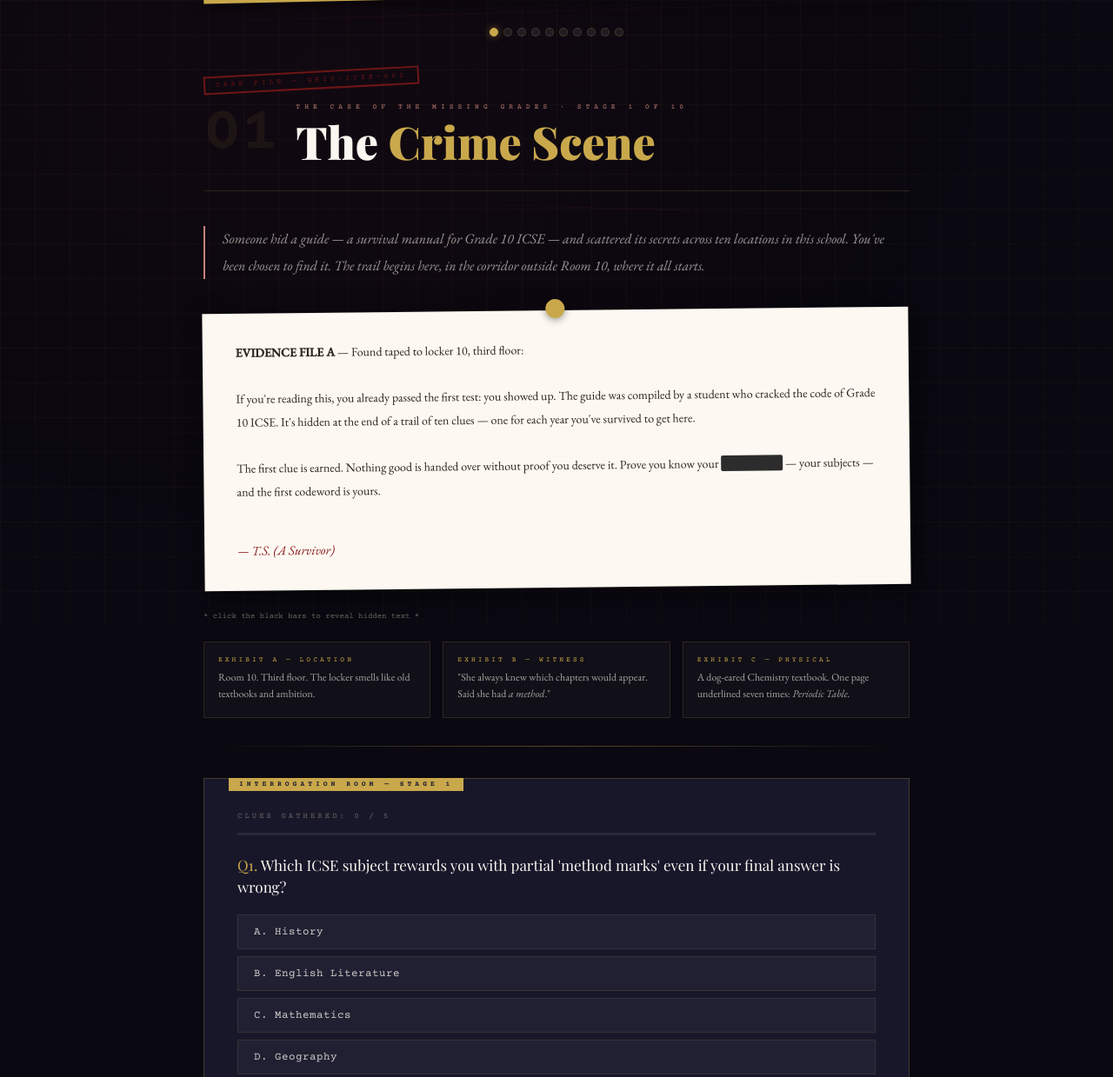
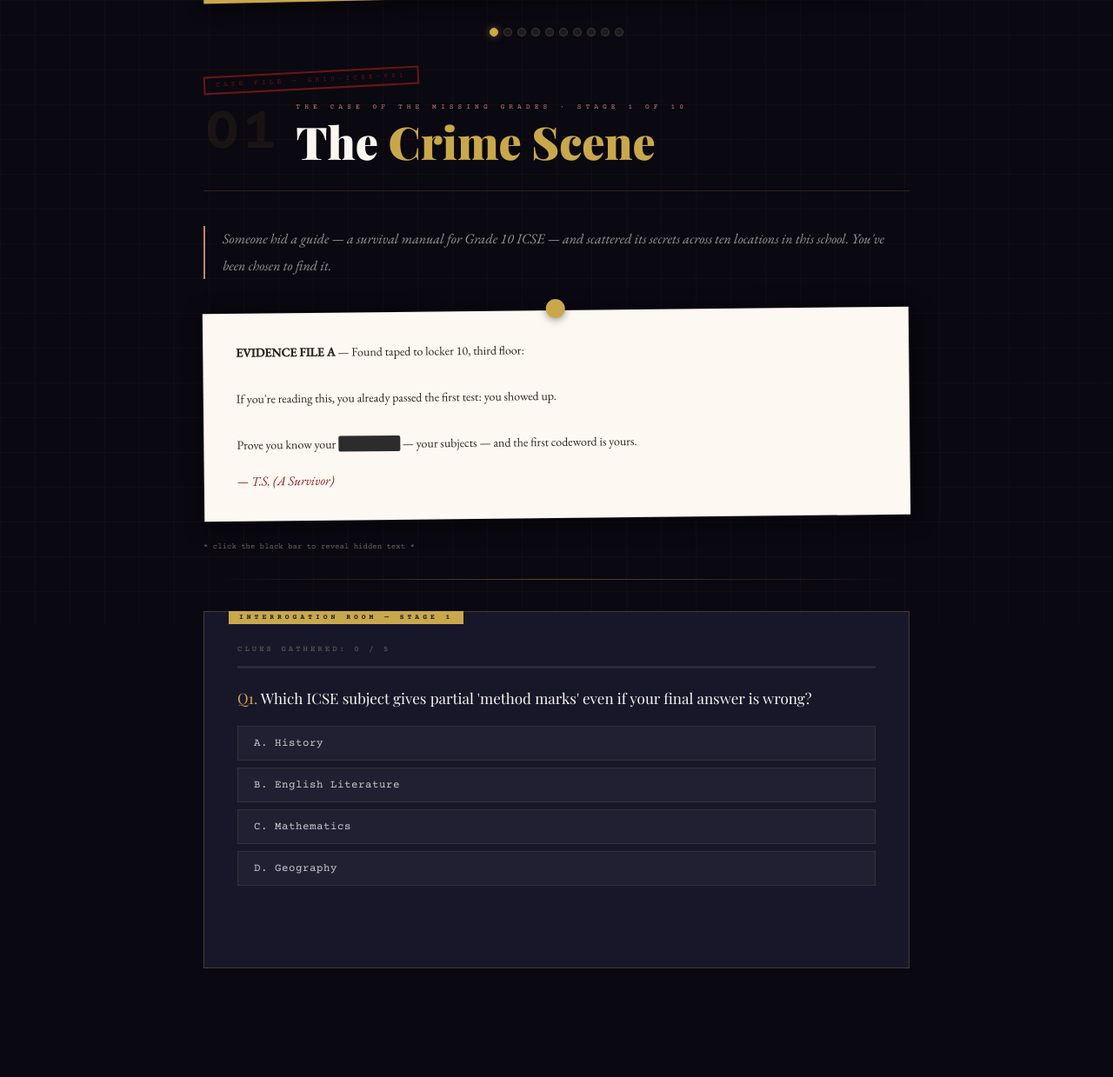
Before and after one commit to Kewin3d2y/Guide-to-Survive-grade-10, a plain HTML site: page stage1.html in a window 1280 px wide. Shown: the part 80-1319 px from the top of the page at 87% size. Drawn offline with nearby package versions, Linux system fonts and the light colour scheme; a web font is replaced by a local one.

Commit message:
Add files via upload

```diff
--- a/stage1.html
+++ b/stage1.html
@@ -5,30 +5,19 @@
 <title>Stage 1 — The Crime Scene</title>
 <link rel="stylesheet" href="theme.css">
 <style>
-body::after{content:'';position:fixed;inset:0;background:radial-gradient(ellipse at 30% 20%,rgba(139,26,26,.06),transparent 60%);pointer-events:none;z-index:0;}
-.string{position:fixed;height:1px;background:linear-gradient(90deg,transparent,rgba(139,26,26,.25),transparent);z-index:0;animation:sw var(--d) ease-in-out infinite var(--dl);}
-@keyframes sw{0%,100%{transform:rotate(var(--r));opacity:.4}50%{transform:rotate(calc(var(--r) + 1deg));opacity:.8}}
+.redacted{background:#2c2c2c;color:transparent;padding:0 3px;cursor:pointer;transition:all .3s;border-radius:2px;}
+.redacted.on{background:#8b1a1a;color:#faf6f0;}
 .evidence-grid{display:grid;grid-template-columns:repeat(auto-fit,minmax(180px,1fr));gap:14px;margin:24px 0;}
-.ev-card{background:rgba(255,255,255,.03);border:1px solid rgba(201,168,76,.15);padding:16px;transition:all .3s;cursor:default;}
-.ev-card:hover{background:rgba(201,168,76,.07);border-color:var(--gold);transform:translateY(-2px);}
-.ev-num{font-family:'Courier Prime',monospace;font-size:8px;letter-spacing:3px;color:var(--gold);display:block;margin-bottom:6px;}
+.ev-card{background:rgba(255,255,255,.03);border:1px solid rgba(201,168,76,.15);padding:16px;}
+.ev-num{font-family:'Courier Prime',monospace;font-size:8px;letter-spacing:3px;color:#c9a84c;display:block;margin-bottom:6px;}
 .ev-card p{font-size:12px;color:rgba(250,246,240,.65);line-height:1.6;}
-.redacted{background:var(--char);color:transparent;padding:0 3px;cursor:pointer;transition:all .3s;border-radius:2px;}
-.redacted:hover,.redacted.on{background:var(--red);color:var(--cream);}
 </style>
 </head>
 <body>
-<div class="string" style="top:12%;width:65%;left:8%;--r:-2deg;--d:6s;--dl:0s;"></div>
-<div class="string" style="top:40%;width:45%;left:35%;--r:1.5deg;--d:7s;--dl:-3s;"></div>
-<div class="string" style="top:72%;width:75%;left:5%;--r:-.8deg;--d:5s;--dl:-1.5s;"></div>
-
 <div class="stage-wrap">
-  <div class="tape">⚠ DO NOT CROSS ⚠ DO NOT CROSS ⚠ DO NOT CROSS ⚠ DO NOT CROSS ⚠ DO NOT CROSS ⚠ DO NOT CROSS ⚠ DO NOT CROSS ⚠</div>
-
+  <div class="tape">⚠ DO NOT CROSS ⚠ DO NOT CROSS ⚠ DO NOT CROSS ⚠ DO NOT CROSS ⚠ DO NOT CROSS ⚠</div>
   <div class="progress-dots" id="dots"></div>
-
   <div class="stamp">CASE FILE — GR10-ICSE-001</div>
-
   <div class="stage-bar">
     <div class="stage-num">01</div>
     <div class="stage-meta">
@@ -36,113 +25,83 @@ body::after{content:'';position:fixed;inset:0;background:radial-gradient(ellipse
       <div class="stage-title">The <em>Crime Scene</em></div>
     </div>
   </div>
-
-  <p class="scene-intro">
-    Someone hid a guide — a survival manual for Grade 10 ICSE — and scattered its secrets across ten locations in this school.
-    You've been chosen to find it. The trail begins here, in the corridor outside Room 10, where it all starts.
-  </p>
-
+  <p class="scene-intro">Someone hid a guide — a survival manual for Grade 10 ICSE — and scattered its secrets across ten locations in this school. You've been chosen to find it.</p>
   <div class="pinned-note">
-    <strong>EVIDENCE FILE A</strong> — Found taped to locker 10, third floor:
-    <br><br>
-    If you're reading this, you already passed the first test: you showed up.
-    The guide was compiled by a student who cracked the code of Grade 10 ICSE.
-    It's hidden at the end of a trail of ten clues — one for each year you've survived to get here.
-    <br><br>
-    The first clue is earned. Nothing good is handed over without proof you deserve it.
-    Prove you know your <span class="redacted" id="redactedSpan">SUSPECTS</span> —
-    your subjects — and the first codeword is yours.
-    <br><br>
+    <strong>EVIDENCE FILE A</strong> — Found taped to locker 10, third floor:<br><br>
+    If you're reading this, you already passed the first test: you showed up.<br><br>
+    Prove you know your <span class="redacted" id="redactedSpan">SUSPECTS</span> — your subjects — and the first codeword is yours.
     <span class="sig">— T.S. (A Survivor)</span>
   </div>
-  <p style="font-family:'Courier Prime',monospace;font-size:9px;color:var(--gray);margin-bottom:24px;">* click the black bars to reveal hidden text *</p>
-
-  <div class="evidence-grid">
-    <div class="ev-card"><span class="ev-num">EXHIBIT A — LOCATION</span><p>Room 10. Third floor. The locker smells like old textbooks and ambition.</p></div>
-    <div class="ev-card"><span class="ev-num">EXHIBIT B — WITNESS</span><p>"She always knew which chapters would appear. Said she had <em>a method</em>."</p></div>
-    <div class="ev-card"><span class="ev-num">EXHIBIT C — PHYSICAL</span><p>A dog-eared Chemistry textbook. One page underlined seven times: <em>Periodic Table.</em></p></div>
-  </div>
-
+  <p style="font-family:'Courier Prime',monospace;font-size:9px;color:#6b6560;margin-bottom:24px;">* click the black bar to reveal hidden text *</p>
   <hr class="div">
-
   <div class="puzzle-box" data-label="INTERROGATION ROOM — STAGE 1">
     <p class="score-lbl" id="sc">CLUES GATHERED: 0 / 5</p>
     <div class="prog-wrap"><div class="prog-fill" id="pf" style="width:0%"></div></div>
     <div id="qbox"></div>
     <p class="feedback" id="fb"></p>
   </div>
-
   <div class="unlock-section" id="unlock">
-    <div style="font-family:'Courier Prime',monospace;font-size:9px;letter-spacing:4px;color:var(--gold);margin-bottom:16px;">✦ STAGE 1 COMPLETE — FIRST CODEWORD OBTAINED ✦</div>
-    <p style="font-family:'EB Garamond',serif;font-style:italic;font-size:16px;color:var(--cream);margin-bottom:20px;line-height:1.8;">
-      You know your suspects. The trail moves to the room where all stories are born.
-    </p>
+    <div style="font-family:'Courier Prime',monospace;font-size:9px;letter-spacing:4px;color:#c9a84c;margin-bottom:16px;">✦ STAGE 1 COMPLETE — FIRST CODEWORD OBTAINED ✦</div>
     <div class="clue-card">
       <span class="clue-lbl">🔑 CODEWORD #1 — WRITE THIS DOWN</span>
-      The first word belongs to those who truly seize the day.<br>
-      It is the first word of the Latin phrase that runs through this entire mystery.<br><br>
+      The first word of the Latin phrase that runs through this entire mystery.<br><br>
       <div class="clue-code">CARPE</div>
     </div>
     <a href="stage2.html" class="next-btn">→ Follow the Trail</a>
     <p class="next-note">NEXT STAGE: THE LIBRARY ARCHIVES</p>
   </div>
 </div>
-
 <script>
-// Progress dots
-const d=document.getElementById('dots');
-for(let i=0;i<10;i++){const el=document.createElement('div');el.className='dot'+(i===0?' active':'');d.appendChild(el);}
-
-const Qs=[
-  {q:"Which ICSE subject rewards you with partial 'method marks' even if your final answer is wrong?",
-   opts:["History","English Literature","Mathematics","Geography"],cor:2,
-   fb:"Correct! In ICSE Maths, showing your working always matters. A wrong answer with a right method still earns marks."},
-  {q:"The ICSE Biology examination is notorious for asking students to label diagrams. What is the golden rule?",
-   opts:["Labels are optional","Draw and label every diagram at least 5 times before the exam","Only label the parts you remember","Diagrams carry zero marks"],cor:1,
-   fb:"Muscle memory is real. Draw every diagram until your hand knows it without your brain's help."},
-  {q:"A student has 6 hours to revise 4 subjects before exams. Distributing time equally, how long per subject?",
-   opts:["1 hour","1.5 hours","2 hours","45 minutes"],cor:1,
-   fb:"1.5 hours each. Time management is your first detective tool — and your most important one."},
-  {q:"In Dead Poets Society, Mr. Keating famously says 'O Captain, My Captain' and teaches his students one Latin phrase. Which is it?",
-   opts:["Veni Vidi Vici","Carpe Diem","In Medias Res","Memento Mori"],cor:1,
-   fb:"Carpe Diem — seize the day. This phrase runs through every stage of this mystery. Remember it."},
-  {q:"For ICSE History 8-mark answers, what is the correct structure a detective-student should follow?",
-   opts:["Write everything you know, as fast as possible","Point → Explanation → Evidence (dates/names) → Link back to question","Introduction only, then list facts","Bullet points only, no explanation"],cor:1,
-   fb:"Precisely. Structure is everything — in detective work and in board exams. Link every answer back to the question."},
+var dotsEl = document.getElementById('dots');
+for (var i = 0; i < 10; i++) {
+  var dot = document.createElement('div');
+  dot.className = 'dot' + (i === 0 ? ' active' : '');
+  dotsEl.appendChild(dot);
+}
+var Qs = [
+  { q: "Which ICSE subject gives partial 'method marks' even if your final answer is wrong?", opts: ["History", "English Literature", "Mathematics", "Geography"], cor: 2, fb: "Correct! In ICSE Maths, showing your working always matters." },
+  { q: "What is the golden rule for ICSE Biology diagram questions?", opts: ["Labels are optional", "Draw and label every diagram at least 5 times before the exam", "Only label parts you remember", "Diagrams carry zero marks"], cor: 1, fb: "Muscle memory is real. Draw every diagram until your hand knows it without your brain." },
+  { q: "A student has 6 hours to revise 4 subjects equally. How long per subject?", opts: ["1 hour", "1.5 hours", "2 hours", "45 minutes"], cor: 1, fb: "1.5 hours each. Time management is your most important detective tool." },
+  { q: "In Dead Poets Society, Mr. Keating teaches one famous Latin phrase. Which is it?", opts: ["Veni Vidi Vici", "Carpe Diem", "In Medias Res", "Memento Mori"], cor: 1, fb: "Carpe Diem — seize the day. This phrase runs through every stage of this mystery." },
+  { q: "For ICSE History 8-mark answers, what is the correct structure?", opts: ["Write everything you know fast", "Point → Explanation → Evidence → Link back to question", "Introduction only then list facts", "Bullet points only"], cor: 1, fb: "Structure is everything — in detective work and in board exams." }
 ];
-
-let cur=0,score=0,done=[];
-function render(){
-  const q=Qs[cur];
-  document.getElementById('qbox').innerHTML=`
-    <div class="quiz-q"><span class="qn">Q${cur+1}.</span> ${q.q}</div>
-    <div class="options">${q.opts.map((o,i)=>`<button class="opt" data-i="${i}">${String.fromCharCode(65+i)}.  ${o}</button>`).join('')}</div>`;
-  document.getElementById('fb').textContent='';
-  document.querySelectorAll('.opt').forEach(b=>{
-    b.addEventListener('click',()=>ans(parseInt(b.dataset.i)));
-  });
+var cur = 0, score = 0, done = [];
+function render() {
+  var q = Qs[cur];
+  var html = '<div class="quiz-q"><span class="qn">Q' + (cur+1) + '.</span> ' + q.q + '</div><div class="options">';
+  for (var i = 0; i < q.opts.length; i++) {
+    html += '<button class="opt" data-i="' + i + '">' + String.fromCharCode(65+i) + '.  ' + q.opts[i] + '</button>';
+  }
+  html += '</div>';
+  document.getElementById('qbox').innerHTML = html;
+  document.getElementById('fb').textContent = '';
+  var btns = document.querySelectorAll('.opt');
+  for (var j = 0; j < btns.length; j++) {
+    (function(b) { b.addEventListener('click', function() { ans(parseInt(b.getAttribute('data-i'))); }); })(btns[j]);
+  }
 }
-function ans(i){
-  if(done[cur])return; done[cur]=1;
-  const q=Qs[cur];
-  document.querySelectorAll('.opt').forEach((b,j)=>{
-    b.classList.add(j===q.cor?'correct':j===i&&i!==q.cor?'wrong':'');
-    b.disabled=true;
-  });
-  if(i===q.cor)score++;
-  document.getElementById('fb').textContent=q.fb;
-  document.getElementById('sc').textContent=`CLUES GATHERED: ${score} / 5`;
-  document.getElementById('pf').style.width=`${((cur+1)/5)*100}%`;
-  setTimeout(()=>{cur++;cur<5?render():finish();},2400);
+function ans(i) {
+  if (done[cur]) return;
+  done[cur] = 1;
+  var q = Qs[cur];
+  var btns = document.querySelectorAll('.opt');
+  for (var j = 0; j < btns.length; j++) {
+    if (j === q.cor) btns[j].classList.add('correct');
+    else if (j === i) btns[j].classList.add('wrong');
+    btns[j].disabled = true;
+  }
+  if (i === q.cor) score++;
+  document.getElementById('fb').textContent = q.fb;
+  document.getElementById('sc').textContent = 'CLUES GATHERED: ' + score + ' / 5';
+  document.getElementById('pf').style.width = (((cur+1)/5)*100) + '%';
+  setTimeout(function() { cur++; if (cur < 5) render(); else finish(); }, 2400);
 }
-function finish(){
-  document.getElementById('qbox').innerHTML=`<div class="quiz-q" style="text-align:center;font-style:italic;">
-    <span class="qn">CASE CLOSED.</span><br><br>You gathered ${score} of 5 clues.<br>
-    ${score>=3?'The trail is open, Detective.':'Even with gaps in knowledge, the path opens for those who try.'}</div>`;
-  document.getElementById('fb').textContent='';
+function finish() {
+  document.getElementById('qbox').innerHTML = '<div class="quiz-q" style="text-align:center;font-style:italic;"><span class="qn">CASE CLOSED.</span><br><br>You gathered ' + score + ' of 5 clues.<br>' + (score >= 3 ? 'The trail is open, Detective.' : 'The path opens for those who try.') + '</div>';
+  document.getElementById('fb').textContent = '';
   document.getElementById('unlock').classList.add('show');
 }
-document.getElementById('redactedSpan').addEventListener('click',function(){this.classList.toggle('on');});
+document.getElementById('redactedSpan').addEventListener('click', function() { this.classList.toggle('on'); });
 render();
 </script>
 </body>
```
